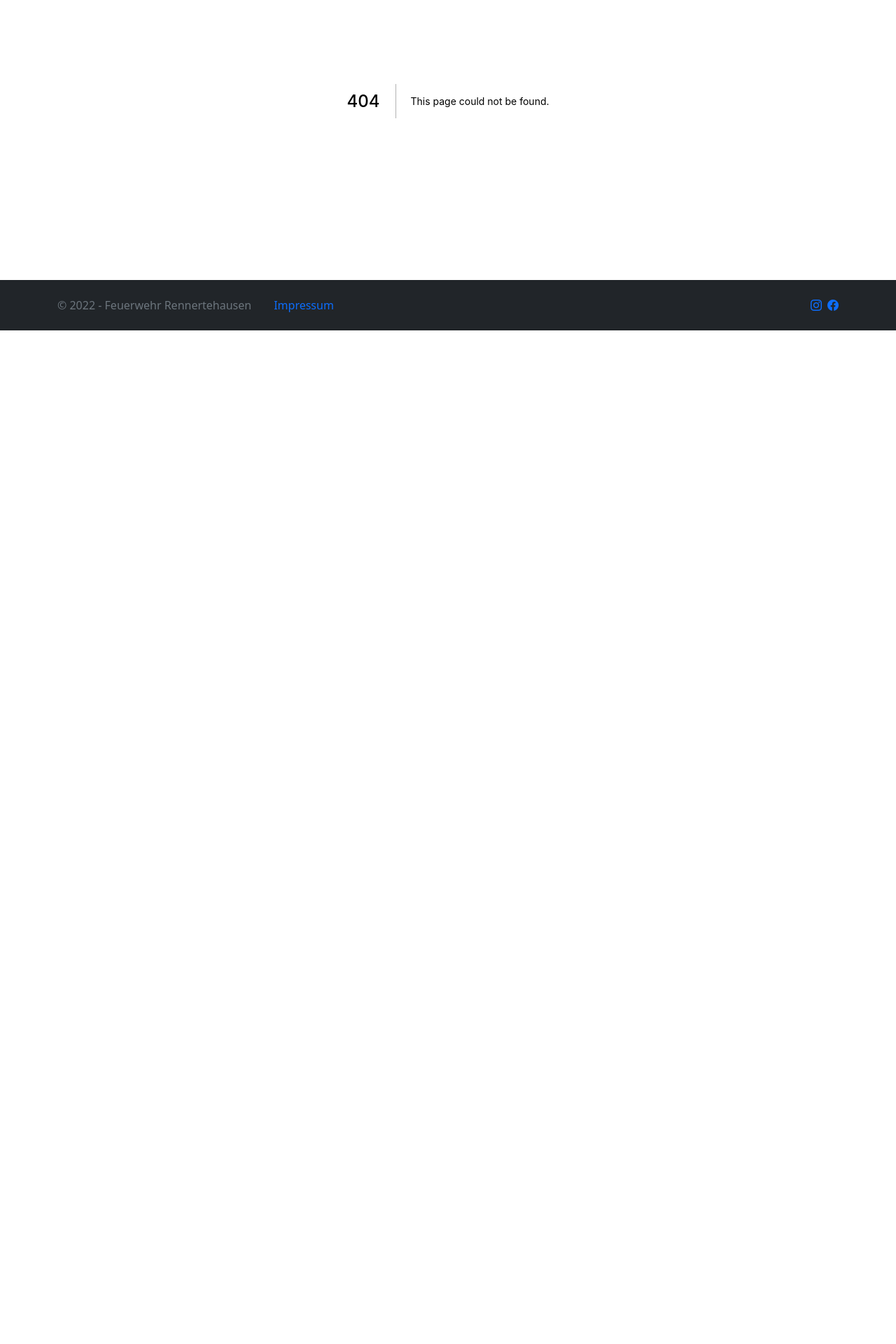
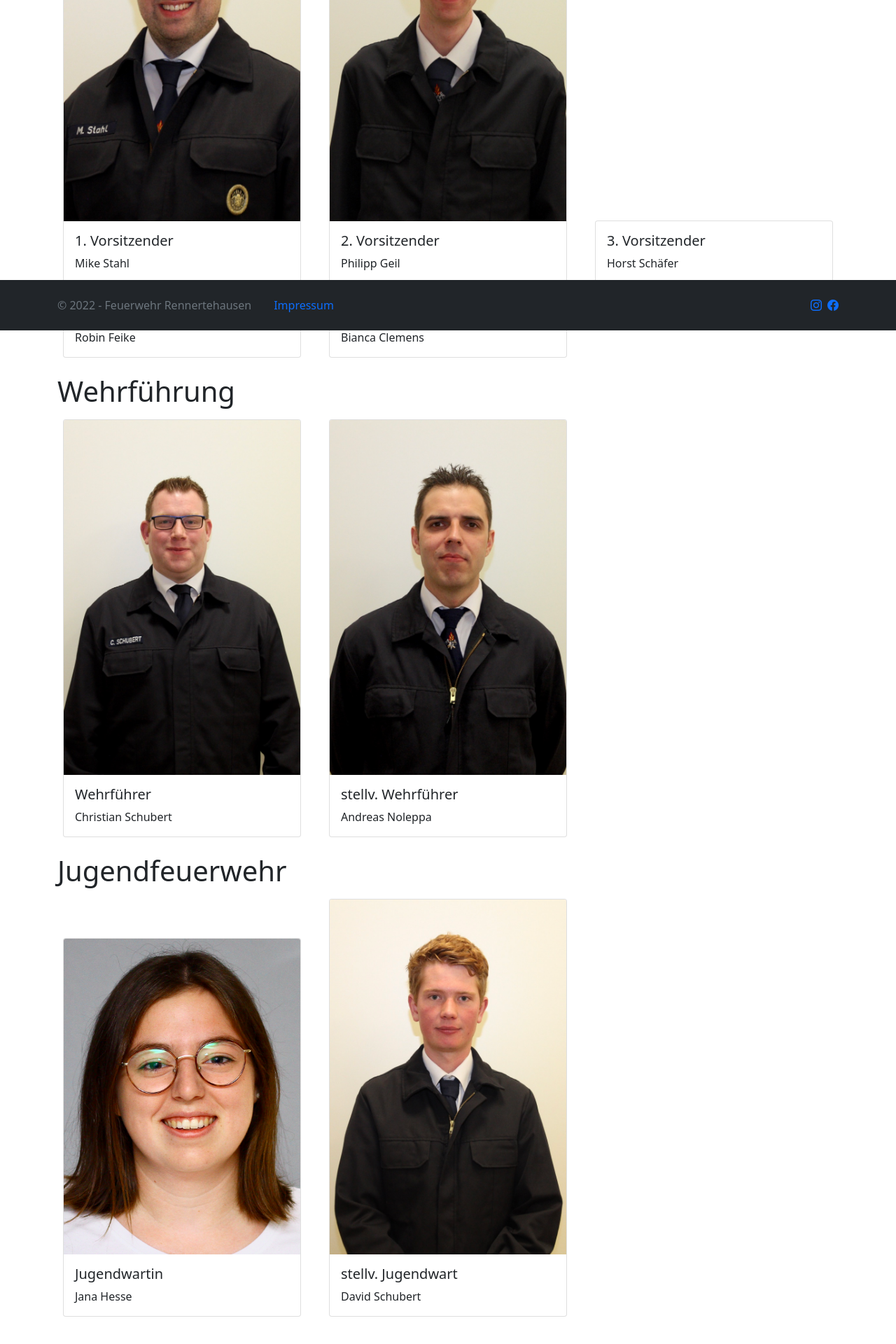
Before and after one commit to FFw2024/homepage-ffw-rennertehausen, a Next.js app: page /verein/vorstand in a window 1280 px wide. Before the commit this address had no page. Shown: the part 328-2248 px from the top of the page at 70% size. Before the commit the page ends 944 px from the top, so only its background shows below. Built offline with nearby package versions, Linux system fonts and the light colour scheme.

Commit message:
Add page Vorstand

```diff
--- /dev/null
+++ b/src/pages/verein/vorstand.tsx
@@ -0,0 +1,101 @@
+import Card from "../../components/card"
+
+const data = {
+    vorstand: [
+        {
+            role: "1. Vorsitzender",
+            name: "Mike Stahl",
+            image: "/img/BilderVorstand/V1.jpeg"
+        },
+        {
+            role: "2. Vorsitzender",
+            name: "Philipp Geil",
+            image: "/img/BilderVorstand/V2.jpeg"
+        },
+        {
+            role: "3. Vorsitzender",
+            name: "Horst Schäfer"
+        },
+        {
+            role: "Schriftführer",
+            name: "Robin Feike"
+        },
+        {
+            role: "Kassiererin",
+            name: "Bianca Clemens"
+        }],
+    wehrfuerung: [
+        {
+            role: "Wehrführer",
+            name: "Christian Schubert",
+            image: "/img/BilderVorstand/WF1.jpeg"
+        },
+        {
+            role: "stellv. Wehrführer",
+            name: "Andreas Noleppa",
+            image: "/img/BilderVorstand/WF2.jpeg"
+        }
+    ],
+    jugendfeuerwehr: [
+        {
+            role: "Jugendwartin",
+            name: "Jana Hesse",
+            image: "/img/BilderVorstand/JW1.jpeg"
+        },
+        {
+            role: "stellv. Jugendwart",
+            name: "David Schubert",
+            image: "/img/BilderVorstand/JW2.jpeg"
+        }
+    ]
+}
+
+function getCard(item: {
+    role: string;
+    name: string;
+    image?: string;
+}, index: number) {
+    if (item.image != null) {
+        return (
+            <div className="col">
+                <Card className="m-2" key={index} image={{ src: item.image }}>
+                    <h5 className="card-title">{item.role}</h5>
+                    <p className="card-text">{item.name}</p>
+                </Card>
+            </div>);
+    }
+    else {
+        return (
+            <div className="col">
+                <Card className="m-2" key={index}>
+                    <h5 className="card-title">{item.role}</h5>
+                    <p className="card-text">{item.name}</p>
+                </Card>
+            </div>);
+    }
+}
+
+export default function Vorstand() {
+    return (
+        <>
+            <h1>Vorstand</h1>
+            <div className="row row-cols-1 row-cols-md-3 align-items-end">
+                {
+                    data.vorstand.map(getCard)
+                }
+            </div>
+            <h1 className="mt-3">Wehrf&#252;hrung</h1>
+            <div className="row row-cols-1 row-cols-md-3 align-items-end">
+                {
+                    data.wehrfuerung.map(getCard)
+                }
+            </div>
+            <h1 className="mt-3">Jugendfeuerwehr</h1>
+            <div className="row row-cols-1 row-cols-md-3 align-items-end">
+                {
+                    data.jugendfeuerwehr.map(getCard)
+                }
+            </div>
+        </>
+    )
+}
```
